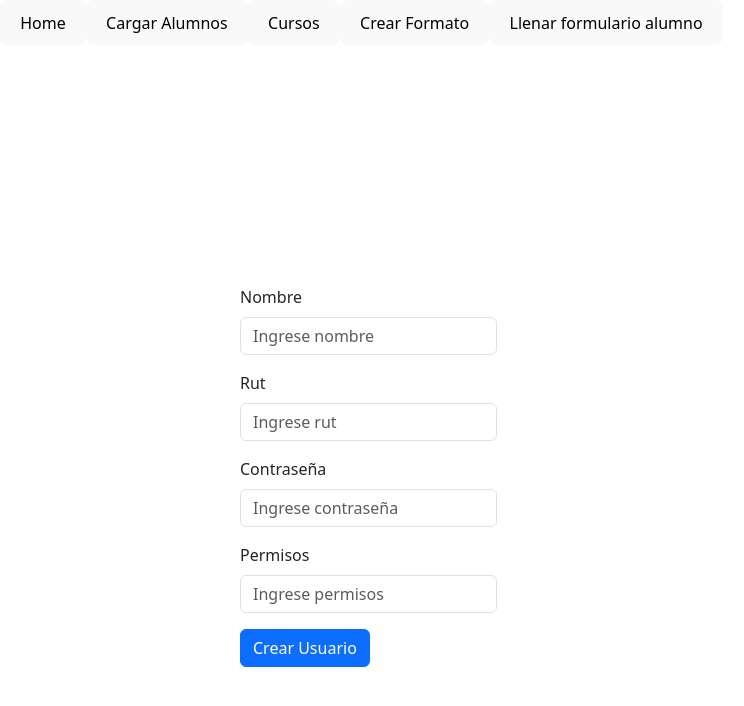
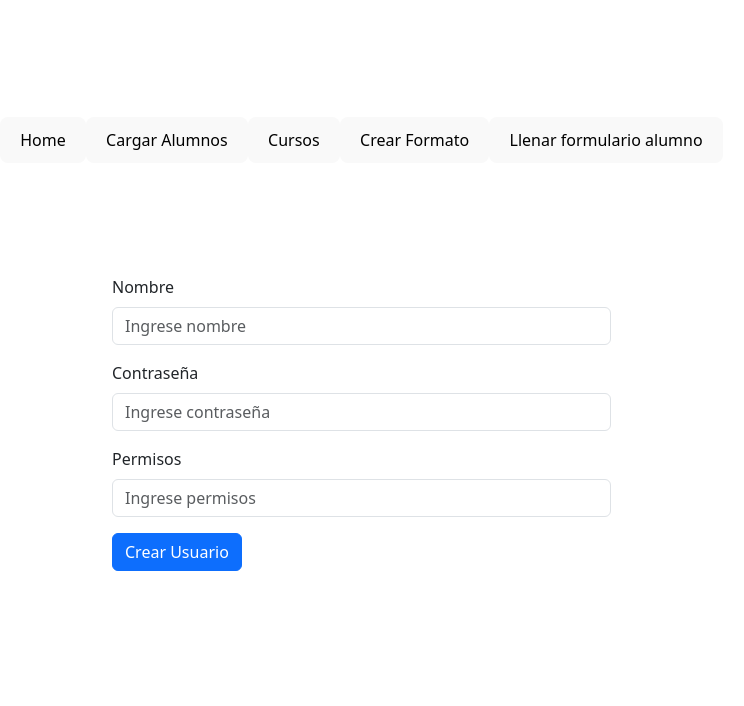
Before and after one commit to DanielGallegosLB/19FE_Inscripcion_practica_src, a React (Vite) app: page /create in a window 1280 px wide. Shown: the top 706 px of the page, without its empty margins (0-744 px from the left). Built offline with nearby package versions, Linux system fonts and the light colour scheme.

Commit message:
render api

```diff
--- a/src/components/CrearUsuario.jsx
+++ b/src/components/CrearUsuario.jsx
@@ -6,7 +6,6 @@ import {API} from "./Home.jsx";
 
 function CrearUsuario() {
     const [name, setName] = useState("");
-    const [rut, setRut] = useState("");
     const [password, setPassword] = useState("");
     const [permissions, setPermissions] = useState("");
 
@@ -19,7 +18,6 @@ function CrearUsuario() {
             NOMBRES: name,
             CONTRASEÑA: password,
             PERMISOS: permissions,
-            RUT: rut,
         };
 
             // Realizar la solicitud POST al servidor
@@ -48,16 +46,11 @@ function CrearUsuario() {
 
 
     return (
-        <div style={{ margin: "15rem" }}>
+        <div style={{ margin: "7rem" }}>
             <Form>
                 <Form.Group className="mb-3" controlId="name">
                     <Form.Label>Nombre</Form.Label>
                     <Form.Control type="text" placeholder="Ingrese nombre" required onChange={(e) => setName(e.target.value)} />
-                </Form.Group>
-
-                <Form.Group className="mb-3" controlId="email">
-                    <Form.Label>Rut</Form.Label>
-                    <Form.Control type="text" placeholder="Ingrese rut" required onChange={(e) => setRut(e.target.value)}/>
                 </Form.Group>
 
                 <Form.Group className="mb-3" controlId="password">
--- a/src/components/Home.jsx
+++ b/src/components/Home.jsx
@@ -2,8 +2,9 @@ import React, { Fragment, useEffect, useState } from "react";
 import { Button, Table } from "react-bootstrap";
 import "bootstrap/dist/css/bootstrap.min.css";
 import { Link, useNavigate } from "react-router-dom";
-const API = "http://localhost:3001"
+//const API = "http://localhost:3001"
 //const API = "https://19-backend.danielgallegosw.repl.co"
+const API = "https://one9backend.onrender.com"
 
 function Home() {
     let history = useNavigate();
```
